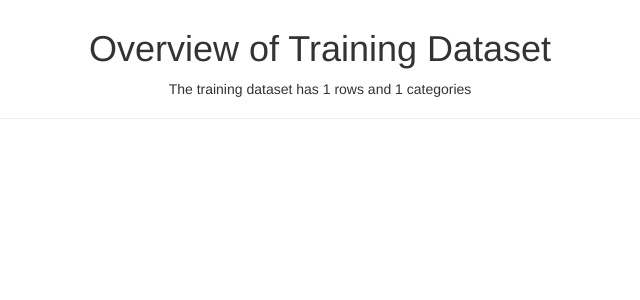
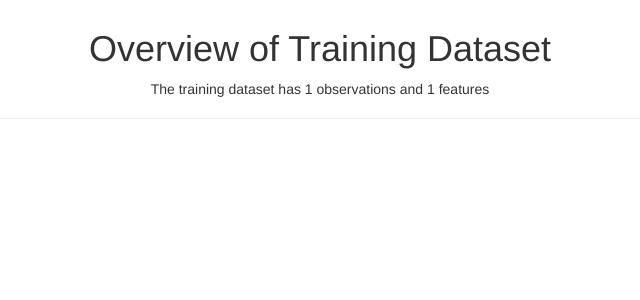
Before and after one commit to mtyszler/LivingIncomeModel, a Flask app: template app/templates/training.html in a window 1280 px wide. Shown: the part 51-351 px from the top of the page, without its empty margins (320-960 px from the left). Run offline with Flask 2, Linux system fonts and the light colour scheme; the template is opened without the code that fills it: most values are stand-ins (such as "Sample title", 1, 10 or a date in 2020); parts of the project's set-up code (start-up, migrations or seed data) failed here and were passed over; some libraries are stand-ins or nearby versions.

Commit message:
Make adjustment to training.html template

```diff
--- a/app/templates/training.html
+++ b/app/templates/training.html
@@ -4,7 +4,7 @@
     <div class="page-header">
     	<br>
         <h1 class="text-center">Overview of Training Dataset</h1>
-        <p class="text-center"> The training dataset has {{n_rows}} rows and {{n_cols}} categories </p>
+        <p class="text-center"> The training dataset has {{n_obs}} observations and {{n_features}} features </p>
     </div>
 
 	{% for id in ids %}
```
